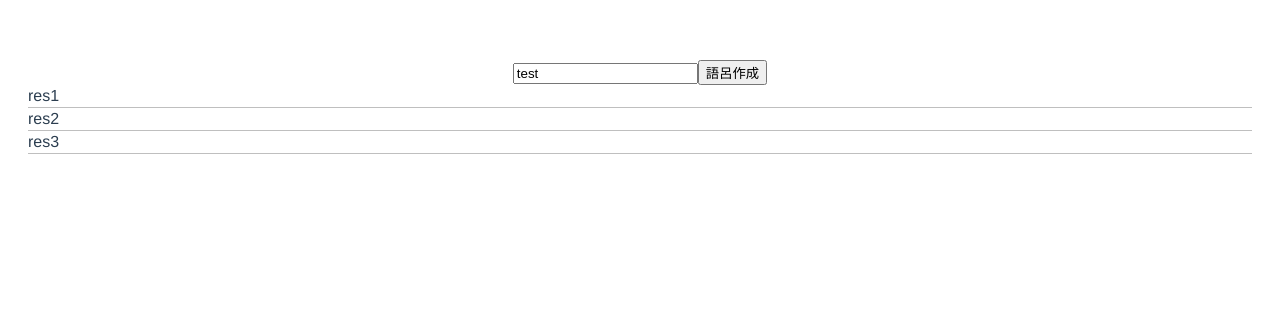
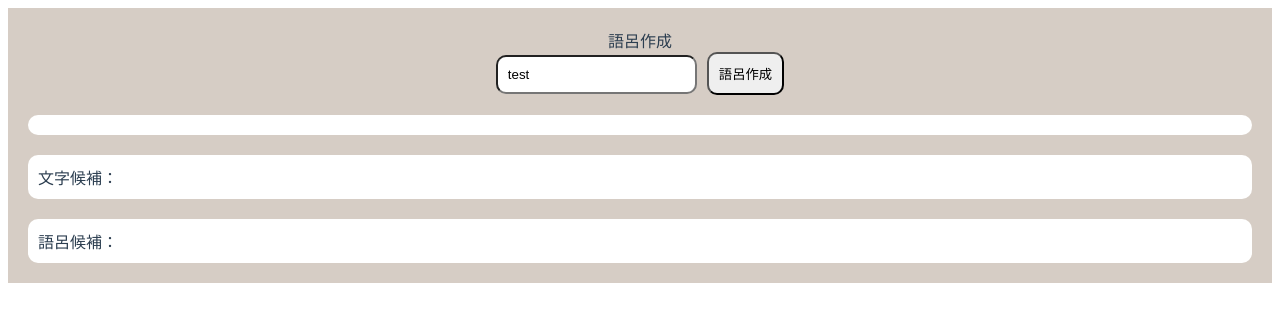
Before and after one commit to mhirosawa/make_goro_vue, a Vue app: page / in a window 1280 px wide. Shown: the top 322 px of the page. Built offline with nearby package versions, Linux system fonts and the light colour scheme.

Commit message:
CSS調整

```diff
--- a/src/App.vue
+++ b/src/App.vue
@@ -20,6 +20,5 @@ export default {
   -moz-osx-font-smoothing: grayscale;
   text-align: center;
   color: #2c3e50;
-  margin-top: 60px;
 }
 </style>
--- a/src/components/GoroMain.vue
+++ b/src/components/GoroMain.vue
@@ -1,11 +1,13 @@
 <template>
   <div class="hello">
-    <div id="app-5">
-      <input v-model="keyword" v-on:keyup.enter="callMakeGoro" />
-      <button v-on:click="callMakeGoro">語呂作成</button>
+    <div>語呂作成</div>
+    <div class="input-all">
+      <input class="input" v-model="keyword" v-on:keyup.enter="callMakeGoro" />
+      <button class="input_submti" v-on:click="callMakeGoro">語呂作成</button>
     </div>
     <div class="pronounce">{{ pronounce }}</div>
     <div class="jCharsCandidates">
+      <div>文字候補：</div>
       <div
         class="jCharsCandidate_item"
         v-for="jCharsCandidate in jCharsCandidates"
@@ -15,6 +17,7 @@
       </div>
     </div>
     <div class="result_list">
+      <div>語呂候補：</div>
       <div class="result_item" v-for="result in results" v-bind:key="result.id">
         {{ result.text }}
       </div>
@@ -31,11 +34,7 @@ export default {
       msg: "OK",
       keyword: "test",
       pronounce: "",
-      results: [
-        { id: 1, text: "res1" },
-        { id: 2, text: "res2" },
-        { id: 3, text: "res3" },
-      ],
+      results: [],
       loading_disp: false,
     };
   },
@@ -101,39 +100,50 @@ export default {
 
 <!-- Add "scoped" attribute to limit CSS to this component only -->
 <style scoped>
-h3 {
-  margin: 40px 0 0;
+.hello {
+  background-color: #d6cdc5;
+  padding: 20px;
 }
-ul {
-  list-style-type: none;
-  padding: 0;
+.input-all {
+  padding-bottom: 20px;
 }
-li {
-  display: inline-block;
-  margin: 0 10px;
+.input {
+  margin-right: 10px;
+  padding: 10px;
+  border-radius: 10px;
 }
-a {
-  color: #42b983;
+.input_submti {
+  padding: 10px;
+  border-radius: 10px;
 }
 .pronounce {
   text-align: left;
-  margin-left: 20px;
-  margin-right: 20px;
+  padding: 10px;
+  border-radius: 10px;
+  background-color: white;
 }
 .jCharsCandidates {
   text-align: left;
+  margin-top: 20px;
+  padding: 10px;
+  background-color: white;
+  border-radius: 10px;
+}
+.jCharsCandidate_item {
   margin-left: 20px;
-  margin-right: 20px;
 }
 .result_list {
   text-align: left;
-  margin-left: 20px;
-  margin-right: 20px;
+  margin-top: 20px;
+  padding: 10px;
+  border-radius: 10px;
+  background-color: white;
 }
 .result_item {
   border-bottom: 1px solid #8888;
   padding-top: 2px;
   padding-bottom: 2px;
+  margin-left: 20px;
 }
 .center-none {
   position: absolute;
```
Also changed, not shown: 1 other file (tests, documents, lock files or other folders).
